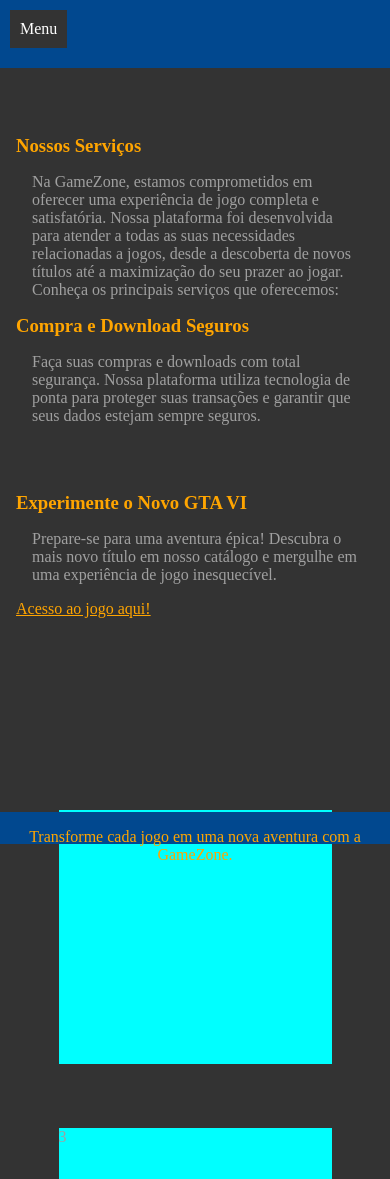
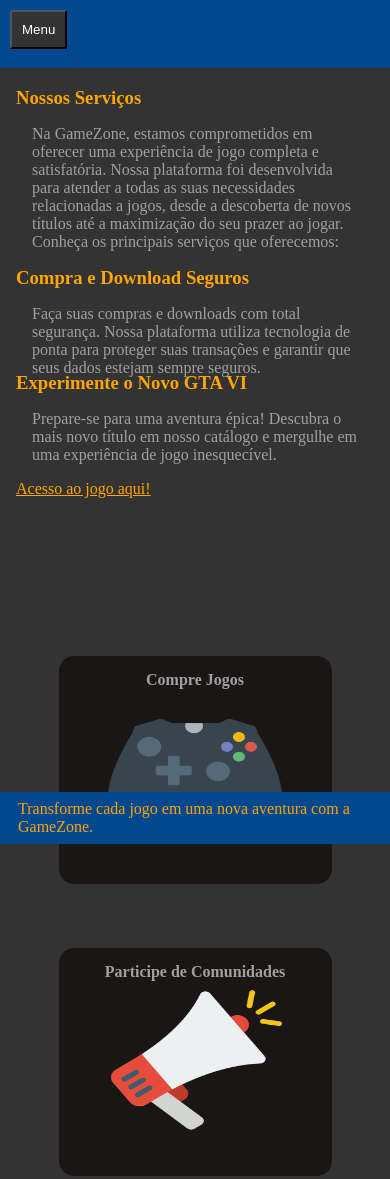
Before and after one commit to DaviSanttos/SiteInProgress, a plain HTML site: page paginas/servicos.html in a window 390 px wide. Shown: the top 1179 px of the page. Drawn offline with Linux system fonts and the light colour scheme.

Commit message:
first-commit

```diff
--- a/estilos/base.css
+++ b/estilos/base.css
@@ -29,13 +29,15 @@
 }
 
 footer {
-  text-align: center;
   color: #FFA500;
   bottom: 0;
   position: fixed;
   width: 100%;
   background-color: #01488f;
-  height: 3%;
+  display: flex;
+  align-items: center;
+  justify-content: center;
+  height: 2.5rem;
 }
 
 img {
@@ -47,6 +49,7 @@
 
 @media only screen and (max-width: 600px) {
   footer {
-    height: 2rem;
+    padding: 2px;
+    height: 3rem;
   }
 }
--- a/estilos/contato.css
+++ b/estilos/contato.css
@@ -2,14 +2,10 @@
   margin-top: 4rem;
 }
 
-body {
-  background-color: black;
-}
-
 form {
   display: flex;
-  background-color: red;
-  width: 60%;
+  background-color: #01488f;
+  width: 50%;
   height: 600px;
   flex-wrap: wrap;
   justify-content: center;
@@ -27,18 +23,19 @@
 }
 
 article {
-  background-color: yellow;
+  border-radius: 15px;
   display: flex;
-  width: 51%;
+  width: 70%;
   justify-content: space-around;
   align-items: center;
 }
 
-input, select, button {
+input, select {
   height: 30%;
 }
 
-button {
+article button {
+  margin: 25px auto 0px;
   width: 6rem;
 }
 
@@ -57,6 +54,7 @@
 
   form {
     width: 80%;
+    margin-bottom: 5rem;
   }
 
   article {
--- a/estilos/menu.css
+++ b/estilos/menu.css
@@ -17,7 +17,7 @@
 }
 
 
-li a {
+li a, button {
   display: block;
   color: white;
   text-decoration: none;
@@ -25,7 +25,7 @@
   background-color: #333;
 }
 
-li a:hover {
+li a:hover,button:hover {
   background-color: #444;
 }
 
--- a/estilos/servicos.css
+++ b/estilos/servicos.css
@@ -28,6 +28,11 @@
   grid-area: aside;
 }
 
+img, figure {
+  height: 80%;
+  width: 80%;
+}
+
 #servicos {
   display: flex;
   width: 100%;
@@ -37,19 +42,27 @@
   align-items: center;
 }
 
+figure {
+  text-align: center;
+}
+
+h4 {
+  margin-top: 15px;
+}
+
 .servico {
-  background-color: aqua;
+  display: flex;
+  justify-content: space-around;
+  align-items: center;
+  border-radius: 15px;
+  background-color: #1b1616;
   width: 30%;
   height: 80%;
+  flex-direction: column;
 }
 
 p, article{
   margin: 1rem;
-}
-
-
-footer {
-  height: 2rem;
 }
 
 a {
@@ -58,20 +71,7 @@
 }
 
 
-@media only screen and (max-width: 720px) {
-  body {
-    grid-template-areas:
-    'header'
-    'sobre'
-    'aside'
-    'main'
-    ;
-
-    height: 100%;
-
-    grid-template-rows: 15% 45% 40% 120%;
-  }
-
+@media only screen and (max-width: 780px) {
   #servicos {
     flex-direction: column;
     align-items: center;
@@ -86,3 +86,55 @@
   }
 
 }
+
+@media only screen and (max-width: 820px) {
+  body {
+    grid-template-areas:
+    'header'
+    'sobre'
+    'aside'
+    'main'
+    ;
+
+    height: 100%;
+
+    grid-template-rows: 8% 20% 10%
+  }
+
+}
+
+
+
+
+@media only screen and (max-width: 500px) {
+  body {
+    grid-template-areas:
+    'header'
+    'sobre'
+    'aside'
+    'main'
+    ;
+
+    height: 100%;
+
+    grid-template-rows: 5% 20% 20%
+  }
+
+}
+
+
+@media only screen and (max-width: 350px) {
+  body {
+    grid-template-areas:
+    'header'
+    'sobre'
+    'aside'
+    'main'
+    ;
+
+    height: 100%;
+
+    grid-template-rows: 5% 30% 20%
+  }
+
+}
--- a/paginas/servicos.html
+++ b/paginas/servicos.html
@@ -13,7 +13,7 @@
       <nav>
         <ul>
           <li>
-            <a href="#">Menu</a>
+            <button>Menu</button>
               <ul>
                 <li><a href="../index.html">Home</a></li>
                 <li><a href="../paginas/sobre.html">Sobre</a></li>
@@ -44,13 +44,22 @@
     <main>
       <section id="servicos">
         <article class="servico">
-          2
+          <h4>Compre Jogos</h4>
+          <figure>
+            <img src="../imagens/controle-de-video-game.png">
+          </figure>
         </article>
         <article class="servico">
-          3
+          <h4>Participe de Comunidades</h4>
+          <figure>
+            <img src="../imagens/dardo.png">
+          </figure>
         </article>
         <article class="servico">
-          4
+          <h4>Participe de Betas de Jogos</h4>
+          <figure>
+            <img src="../imagens/pasta.png">
+          </figure>
         </article>
       </section>
     </main>
```
Also changed, not shown: index.html (+1 -1 lines), paginas/contato.html (+3 -3 lines), paginas/sobre.html (+1 -1 lines), imagens/controle-de-video-game.png (added), imagens/dardo.png (added), imagens/pasta.png (added).
